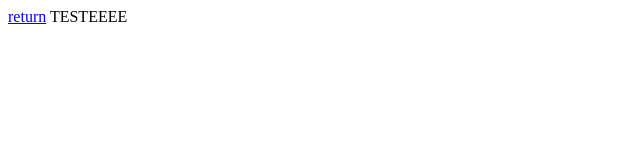
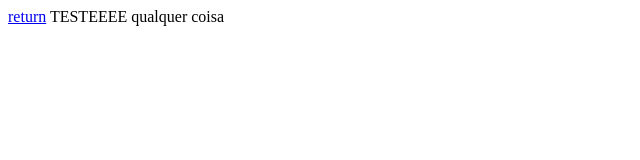
Before and after one commit to enzogran01/site-ozenpeole, a plain HTML site: page login/login.html in a window 1280 px wide. Shown: the whole page, without its empty margins (0-640 px from the left). Drawn offline with Linux system fonts and the light colour scheme.

Commit message:
teste-lorenzo/login.html

```diff
--- a/login/login.html
+++ b/login/login.html
@@ -8,5 +8,6 @@
 <body>
     <a href="../homepage/homepage.html">return</a>
     <span>TESTEEEE</span>
+    <span>qualquer coisa</span>
 </body>
 </html>
```
